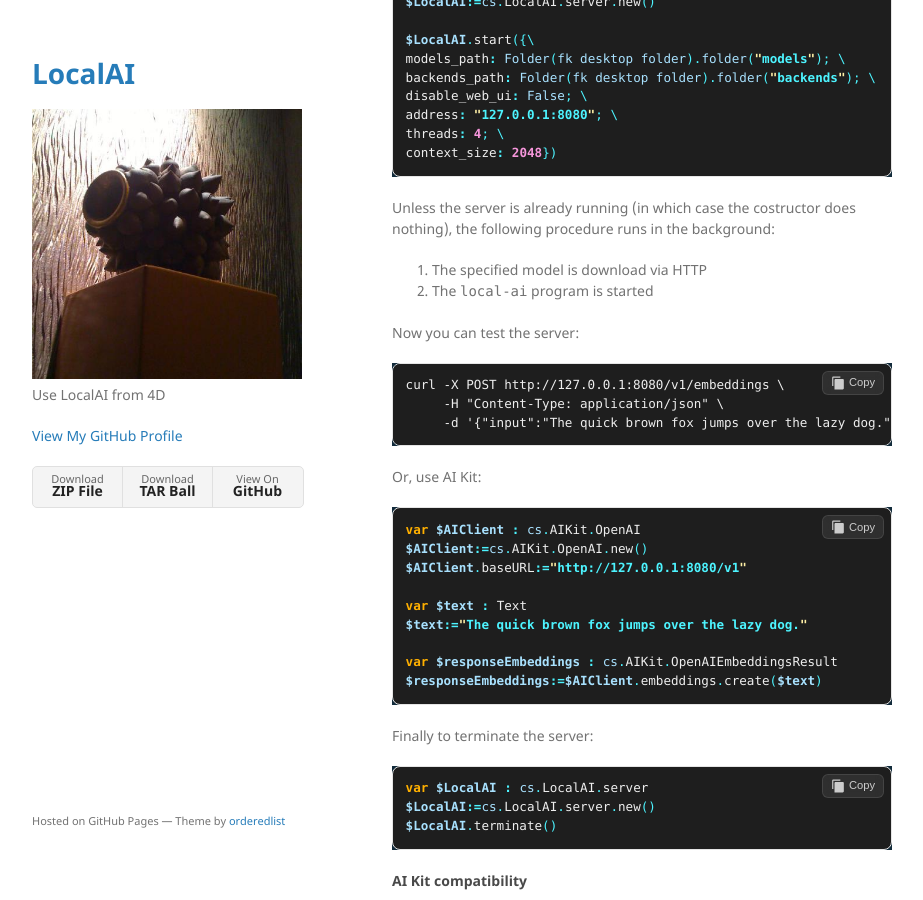
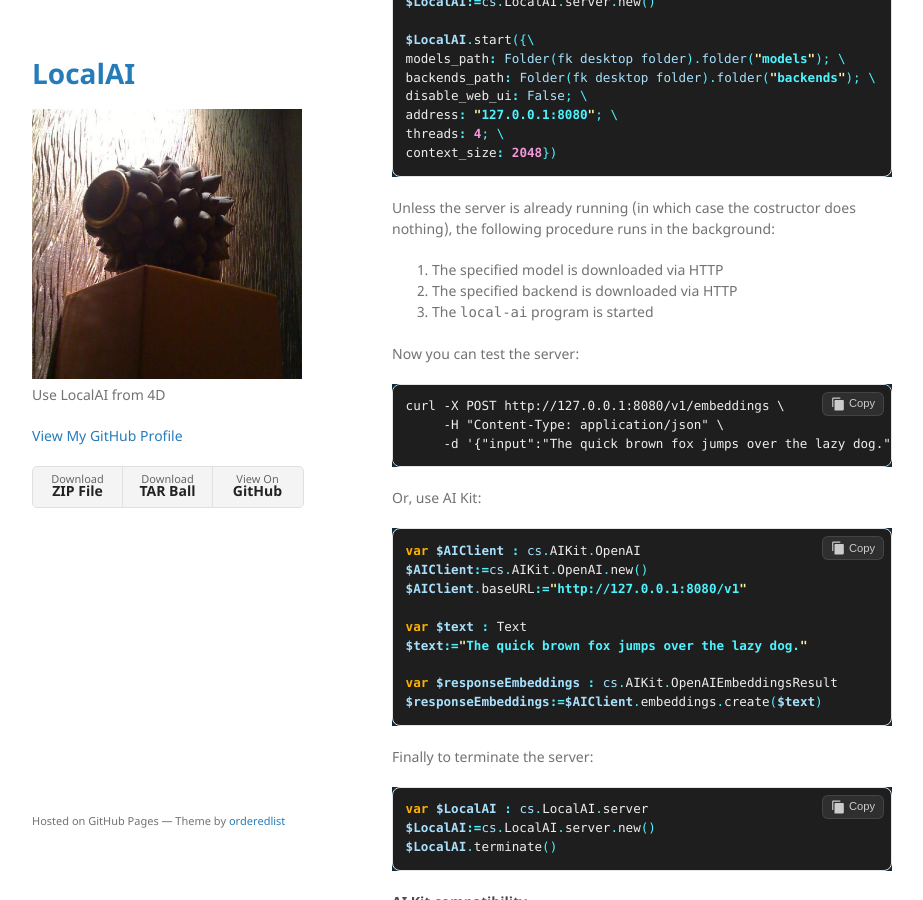
Before and after one commit to miyako/LocalAI, a Jekyll site: the page built from index.md, in a window 1280 px wide and 900 px high, scrolled down 1898 px. Shown: the whole window, without its empty margins (178-1101 px from the left). Built offline with Jekyll 4.4.1, drawn with Linux system fonts in a browser that asks for light colours.

Commit message:
Update index.md

```diff
--- a/index.md
+++ b/index.md
@@ -109,8 +109,9 @@ context_size: 2048})
 
 Unless the server is already running (in which case the costructor does nothing), the following procedure runs in the background:
 
-1. The specified model is download via HTTP
-2. The `local-ai` program is started
+1. The specified model is downloaded via HTTP
+2. The specified backend is downloaded via HTTP
+3. The `local-ai` program is started
 
 Now you can test the server:
 
```
